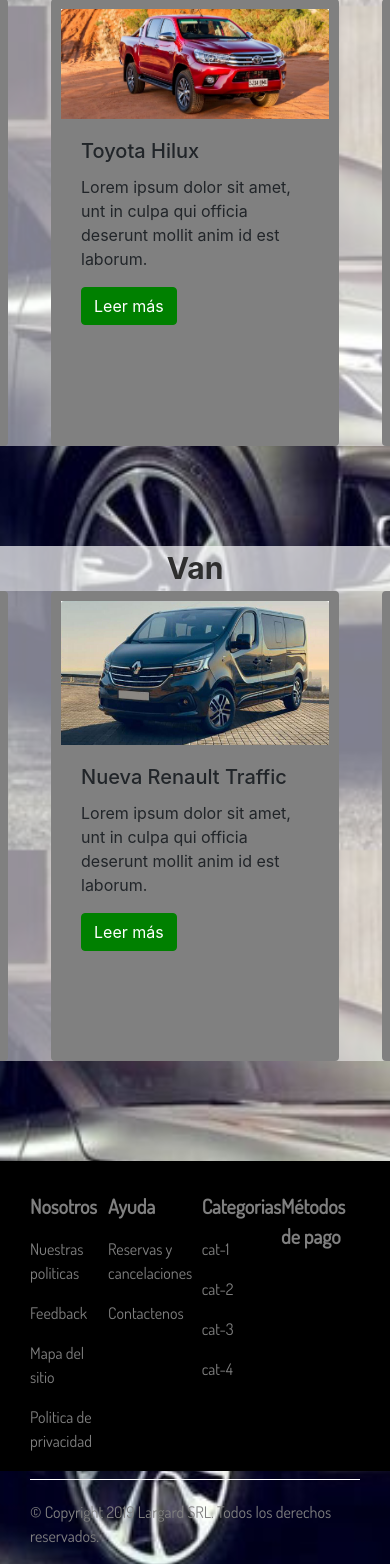
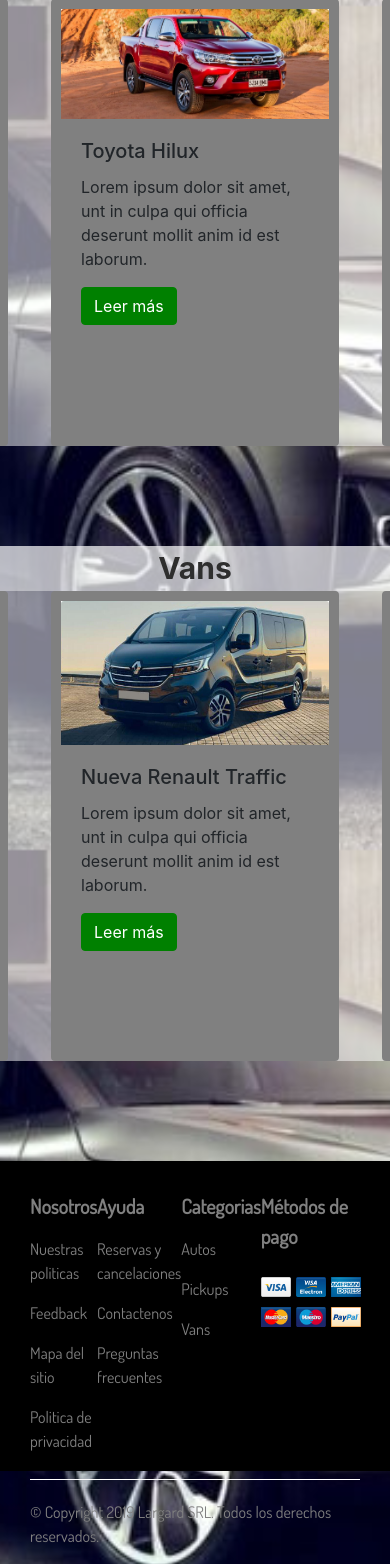
Before and after one commit to meligomez/ECommerce-DH, a PHP site: page /html/home.html in a window 390 px wide; the page is wider, and only the part inside the window is pictured. Shown: the part 838-2402 px from the top of that part. Run offline with PHP 8.4, Linux system fonts and the light colour scheme.

Commit message:
Ultima modificacion del home.html. Falta hacerlo responsive

```diff
--- a/css/styles.css
+++ b/css/styles.css
@@ -266,13 +266,37 @@ footer{
 .mpagos{
   display: flex;
   flex-direction: column;
-  justify-content: top;
+  justify-content:top;
+  align-items:center;
 }
 .mpagos p a{
   text-decoration: none;
   color: grey;
   font-family: 'Dosis', sans-serif;
 }
+
+.mpagos img{
+  height: 20px;
+  width: 35px;
+  padding-right:5px;
+  margin-top: 10px;
+}
+
+.tarjetas-1{
+  display: flex;
+  flex-direction: row;
+  justify-content: flex-start;
+}
+.ultima-tarjeta{
+  padding: 0;
+}
+
+.tarjetas-2{
+  display: flex;
+  flex-direction: row;
+  justify-content: space-around;
+}
+
 .mpagos p a:hover{text-decoration: none;color: white;font-family: 'Dosis', sans-serif;}
 .mpagos_footer{
   font-weight: 700;
--- a/html/home.html
+++ b/html/home.html
@@ -87,7 +87,7 @@
       </div>
     </div>
     <div class="contenedor-titulo-van">
-      <p class="titulo-van">Van</p>
+      <p class="titulo-van">Vans</p>
     </div>
     <div class="bloque_van">
       <div class="card" style="width: 18rem;">
@@ -130,20 +130,28 @@
         <p><a href="#" class="ayuda_footer">Ayuda</a></p>
         <p><a href="#">Reservas y cancelaciones</a></p>
         <p><a href="#">Contactenos</a></p>
+        <p><a href="#">Preguntas frecuentes</a></p>
       </div>
       <div class="categoria">
         <p><a href="#" class="categoria_footer">Categorias</a></p>
-        <p><a href="#">cat-1</a></p>
-        <p><a href="#">cat-2</a></p>
-        <p><a href="#">cat-3</a></p>
-        <p><a href="#">cat-4</a></p>
+        <p><a href="#">Autos</a></p>
+        <p><a href="#">Pickups</a></p>
+        <p><a href="#">Vans</a></p>
       </div>
       <div class="mpagos">
+        <div>
         <p><a href="#" class="mpagos_footer">Métodos de pago</a></p>
-        <img src="" alt="">
-        <img src="" alt="">
-        <img src="" alt="">
-        <img src="" alt="">
+        </div>
+        <div class="tarjetas-1">
+        <img src="../img/visa.png" alt="visa">
+        <img src="../img/visa-e.png" alt="visa-electron">
+        <img class="ultima-tarjeta" src="../img/amex.png" alt="amex">
+        </div>
+        <div class="tarjetas-2">
+        <img src="../img/master.png" alt="master-card">
+        <img src="../img/maestro.png" alt="maestro">
+        <img class="ultima-tarjeta" src="../img/paypal.png" alt="paypal">
+        </div>
       </div>
     </div>
     <div class="copyright">
```
Also changed, not shown: img/amex.png (added), img/maestro.png (added), img/master.png (added), img/paypal.png (added), img/visa-e.png (added), img/visa.png (added), img/wunion.png (added).
